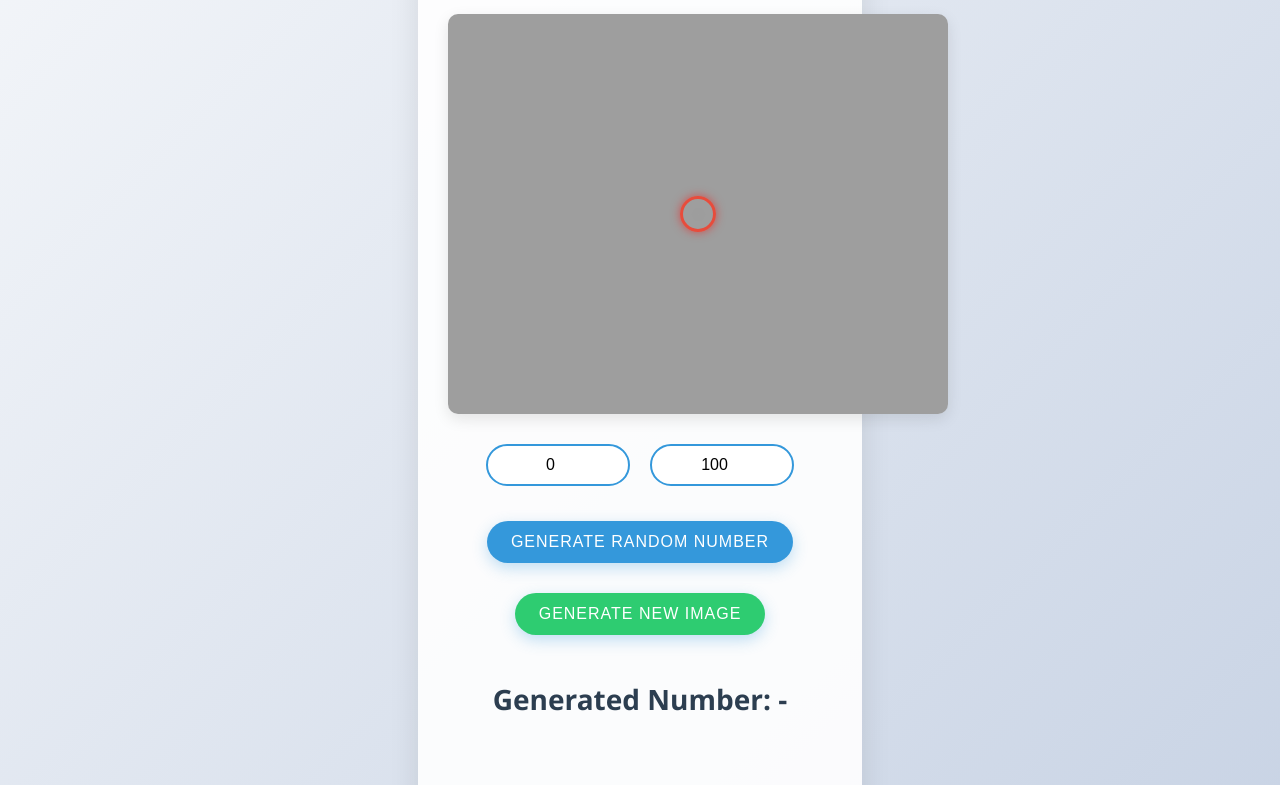
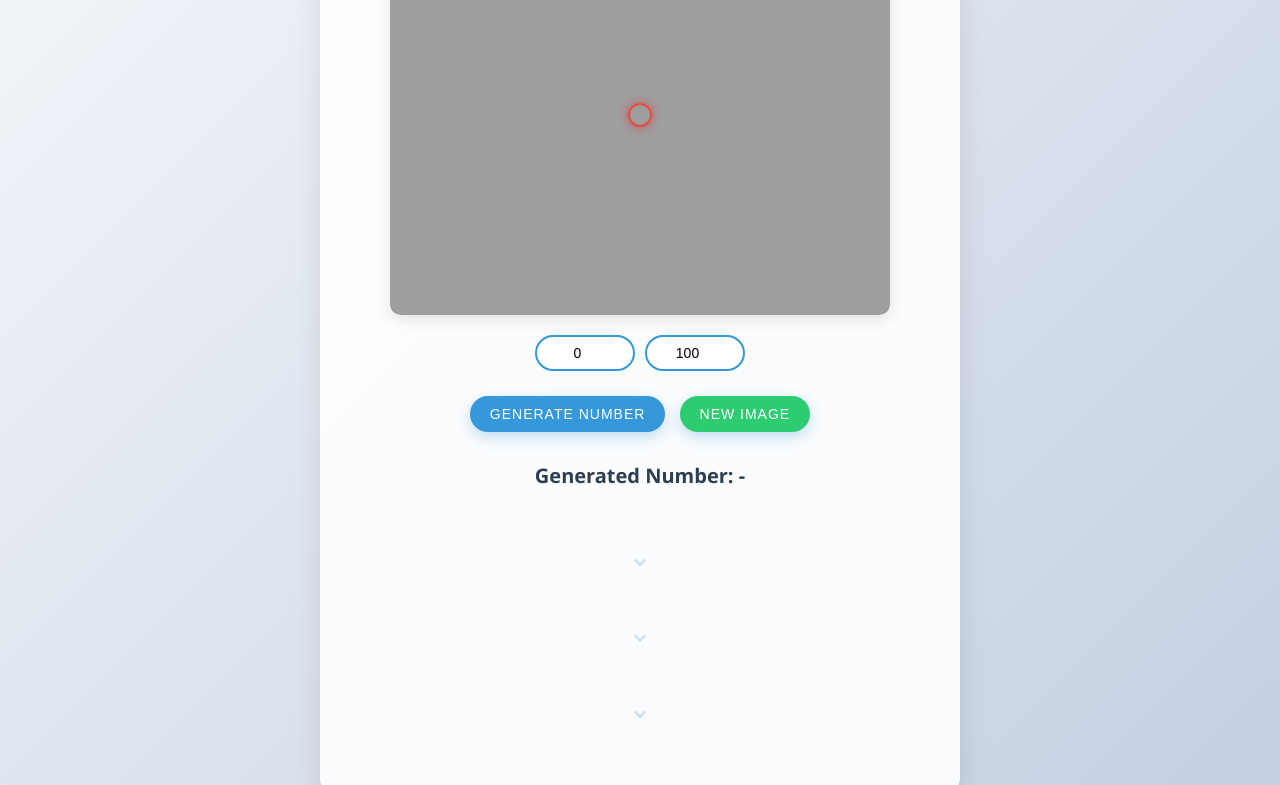
Before and after one commit to Laskowski-Patryk/laskowski-patryk.github.io, a plain HTML site: page index.html in a window 1280 px wide. Shown: the part 183-968 px from the top of the page. Drawn offline with Linux system fonts and the light colour scheme.

Commit message:
Update index.html

```diff
--- a/index.html
+++ b/index.html
@@ -10,36 +10,42 @@
             display: flex;
             justify-content: center;
             align-items: center;
-            min-height: 100%;
+            min-height: 100vh;
             margin: 0;
             background: linear-gradient(135deg, #f5f7fa 0%, #c3cfe2 100%);
             overflow-x: hidden;
         }
         .container {
             text-align: center;
-            width: 30vw;
-            padding: 30px;
+            width: 90%;
+            max-width: 600px;
+            padding: 20px;
             background-color: rgba(255, 255, 255, 0.9);
             border-radius: 15px;
             box-shadow: 0 10px 30px rgba(0,0,0,0.1);
             transition: all 0.3s ease;
-			height:100%;
         }
         h1 {
             color: #2c3e50;
-            margin-bottom: 30px;
-            font-size: 2.5em;
+            margin-bottom: 20px;
+            font-size: 1.8em;
             text-shadow: 2px 2px 4px rgba(0,0,0,0.1);
         }
         .image-container {
             position: relative;
-            margin: 30px auto;
-            width: 500px;
-            height: 400px;
+            margin: 20px auto;
+            width: 100%;
+            max-width: 500px;
+            height: auto;
+            aspect-ratio: 5 / 4;
             border-radius: 10px;
             box-shadow: 0 5px 15px rgba(0,0,0,0.1);
+            overflow: hidden;
         }
         canvas {
+            width: 100%;
+            height: 100%;
+            object-fit: cover;
             border-radius: 10px;
             transition: all 0.5s ease;
         }
@@ -47,15 +53,15 @@
             transform: scale(1.02);
         }
         button {
-            padding: 12px 24px;
-            font-size: 16px;
+            padding: 10px 20px;
+            font-size: 14px;
             cursor: pointer;
             background-color: #3498db;
             color: white;
             border: none;
             border-radius: 50px;
             transition: all 0.3s ease;
-            margin: 15px;
+            margin: 10px 5px;
             text-transform: uppercase;
             letter-spacing: 1px;
             box-shadow: 0 5px 15px rgba(52, 152, 219, 0.3);
@@ -66,8 +72,8 @@
             box-shadow: 0 7px 20px rgba(41, 128, 185, 0.4);
         }
         #randomNumber {
-            margin-top: 30px;
-            font-size: 28px;
+            margin-top: 20px;
+            font-size: 20px;
             color: #2c3e50;
             font-weight: bold;
             transition: all 0.5s ease;
@@ -79,26 +85,26 @@
             transition: all 1s cubic-bezier(0.68, -0.55, 0.27, 1.55);
             box-shadow: 0 0 10px rgba(0,0,0,0.5);
             border-radius: 50%;
-			z-index:1;
+            z-index: 1;
         }
         #animationContainer {
             display: flex;
             flex-direction: column;
             align-items: center;
-            margin-top: 30px;
+            margin-top: 20px;
         }
         .step {
-            margin: 15px 0;
-            font-size: 18px;
+            margin: 10px 0;
+            font-size: 16px;
             opacity: 0;
             transition: all 0.5s ease;
             background-color: rgba(52, 152, 219, 0.1);
-            padding: 10px 20px;
+            padding: 8px 15px;
             border-radius: 25px;
             box-shadow: 0 3px 10px rgba(0,0,0,0.1);
         }
         .arrow {
-            font-size: 24px;
+            font-size: 20px;
             margin: 5px 0;
             color: #3498db;
             opacity: 0.3;
@@ -113,8 +119,8 @@
             50% { transform: translateY(-10px); }
         }
         .arrow svg {
-            width: 30px;
-            height: 30px;
+            width: 24px;
+            height: 24px;
             fill: currentColor;
         }
         #generateNewImage {
@@ -126,16 +132,16 @@
         .range-inputs {
             display: flex;
             justify-content: center;
-            gap: 20px;
-            margin-bottom: 20px;
+            gap: 10px;
+            margin-bottom: 15px;
         }
         .range-inputs input {
-            width: 120px;
-            padding: 10px;
+            width: 80px;
+            padding: 8px;
             border: 2px solid #3498db;
             border-radius: 25px;
             text-align: center;
-            font-size: 16px;
+            font-size: 14px;
             transition: all 0.3s ease;
         }
         .range-inputs input:focus {
@@ -144,9 +150,9 @@
         }
         .coordinate-marker {
             position: absolute;
-            width: 30px;
-            height: 30px;
-            border: 3px solid red;
+            width: 20px;
+            height: 20px;
+            border: 2px solid red;
             border-radius: 50%;
             transform: translate(-50%, -50%);
             pointer-events: none;
@@ -156,9 +162,34 @@
         #currentCoordinate {
             border-color: #e74c3c;
         }
-     #nextStepButton {
+        #nextStepButton {
             display: none;
-            margin-top: 20px;
+            margin-top: 15px;
+        }
+
+        @media (max-width: 600px) {
+            .container {
+                padding: 15px;
+            }
+            h1 {
+                font-size: 1.5em;
+            }
+            button {
+                padding: 8px 16px;
+                font-size: 12px;
+            }
+            #randomNumber {
+                font-size: 18px;
+            }
+            .step {
+                font-size: 14px;
+                padding: 6px 12px;
+            }
+            .range-inputs input {
+                width: 70px;
+                padding: 6px;
+                font-size: 12px;
+            }
         }
     </style>
 </head>
@@ -166,7 +197,7 @@
     <div class="container">
         <h1>Random Number from Image Pixel</h1>
         <div class="image-container">
-            <canvas id="imageCanvas" width="500" height="400"></canvas>
+            <canvas id="imageCanvas"></canvas>
             <div id="pixel"></div>
             <div id="currentCoordinate" class="coordinate-marker"></div>
         </div>
@@ -174,8 +205,8 @@
             <input type="number" id="minRange" placeholder="Min" value="0">
             <input type="number" id="maxRange" placeholder="Max" value="100">
         </div>
-        <button id="generateButton">Generate Random Number</button>
-        <button id="generateNewImage">Generate New Image</button>
+        <button id="generateButton">Generate Number</button>
+        <button id="generateNewImage">New Image</button>
         <button id="nextStepButton">Next Step</button>
         <p id="randomNumber"><strong>Generated Number:</strong> <span id="generatedValue">-</span></p>
         <div id="animationContainer">
@@ -201,31 +232,46 @@
         </div>
     </div>
     <script>
-        let lastX = 250;
-        let lastY = 200;
-        let ctx;
+        let lastX, lastY, ctx;
         let isFirstGeneration = true;
         let currentActiveArrow = null;
         let currentStep = 0;
         let hexColor, randomNumber, range, minRange;
+        let canvasWidth, canvasHeight;
 
         window.onload = function() {
             const canvas = document.getElementById('imageCanvas');
             ctx = canvas.getContext('2d');
+            resizeCanvas();
             loadNewImage();
 
             document.getElementById('generateButton').onclick = startGeneration;
             document.getElementById('generateNewImage').onclick = loadNewImage;
             document.getElementById('nextStepButton').onclick = nextStep;
+            window.addEventListener('resize', resizeCanvas);
+        };
+
+        function resizeCanvas() {
+            const canvas = document.getElementById('imageCanvas');
+            const container = document.querySelector('.image-container');
+            canvasWidth = container.offsetWidth;
+            canvasHeight = container.offsetHeight;
+            canvas.width = canvasWidth;
+            canvas.height = canvasHeight;
+            lastX = canvasWidth / 2;
+            lastY = canvasHeight / 2;
+            if (ctx) {
+                loadNewImage();
+            }
             updateCoordinateMarkers();
-        };
+        }
 
         function loadNewImage() {
             const image = new Image();
             image.crossOrigin = "Anonymous";
-            image.src = "https://picsum.photos/500/400?" + new Date().getTime();
+            image.src = `https://picsum.photos/${canvasWidth}/${canvasHeight}?` + new Date().getTime();
             image.onload = function() {
-                ctx.drawImage(image, 0, 0, 500, 400);
+                ctx.drawImage(image, 0, 0, canvasWidth, canvasHeight);
                 resetView();
                 animateImageLoad();
             };
@@ -273,11 +319,9 @@
                     break;
                 case 3:
                     animateStep('moduloStep', `Modulo ${range} + ${minRange}: ${randomNumber}`, 'arrow3');
+		    showFinalNumber();
                     break;
                 case 4:
-                    showFinalNumber();
-                    break;
-                case 5:
                     showNewCoordinates();
                     document.getElementById('nextStepButton').style.display = 'none';
                     break;
@@ -292,9 +336,9 @@
             pixel.style.backgroundColor = `#${hexColor}`;
 
             setTimeout(() => {
-                pixel.style.left = '510px';
-                pixel.style.width = '100px';
-                pixel.style.height = '100px';
+                pixel.style.left = `${canvasWidth + 10}px`;
+                pixel.style.width = '50px';
+                pixel.style.height = '50px';
             }, 100);
         }
 
@@ -320,7 +364,7 @@
 
         function showNewCoordinates() {
             nextCoordinates(hexColor);
-            animateStep('newCoordsStep', `New coordinates: (${lastX}, ${lastY})`, null);
+            animateStep('newCoordsStep', `New coordinates: (${Math.round(lastX)}, ${Math.round(lastY)})`, null);
             updateCoordinateMarkers();
             stopArrowAnimations();
         }
@@ -354,7 +398,7 @@
             }, 50);
 
             document.querySelectorAll('.step').forEach(step => {
-                step.style.opacity = 0;
+                step.style.opacity =  0;
                 step.style.transform = 'translateY(20px)';
             });
 
```
